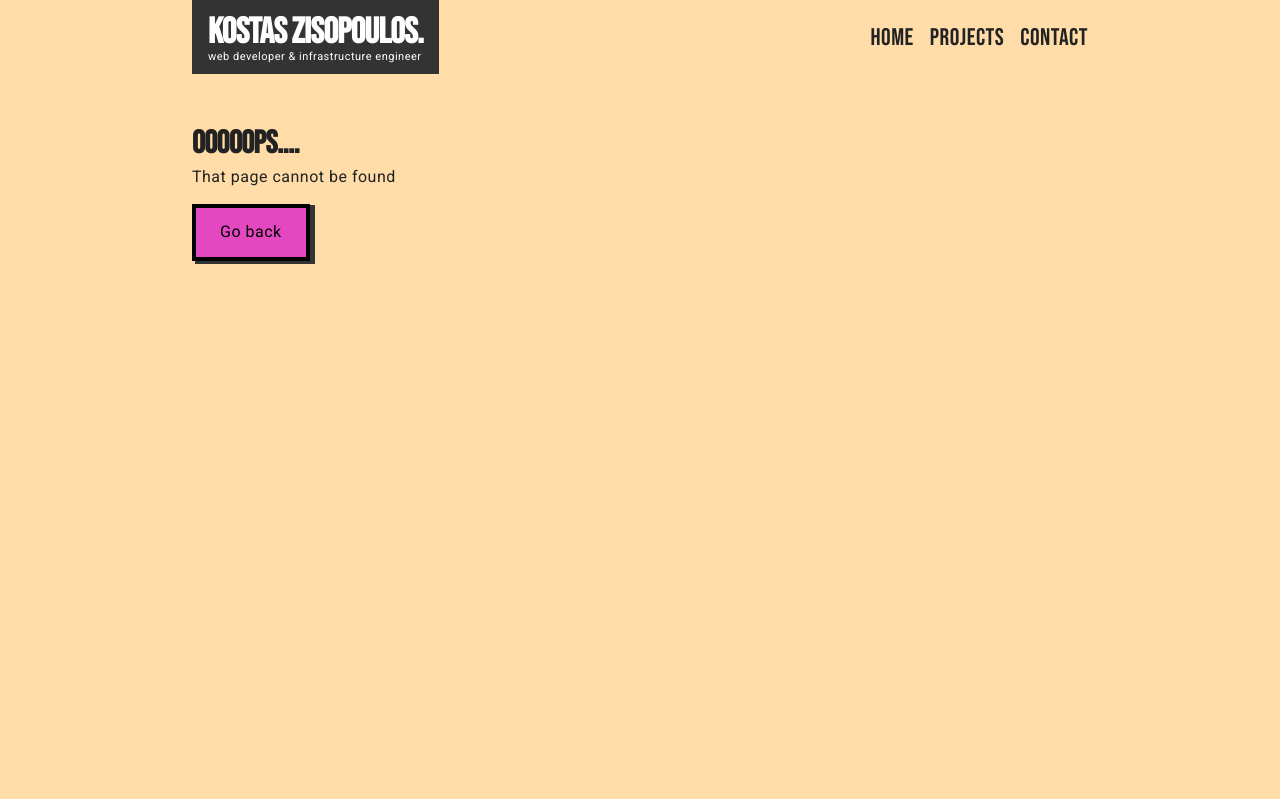
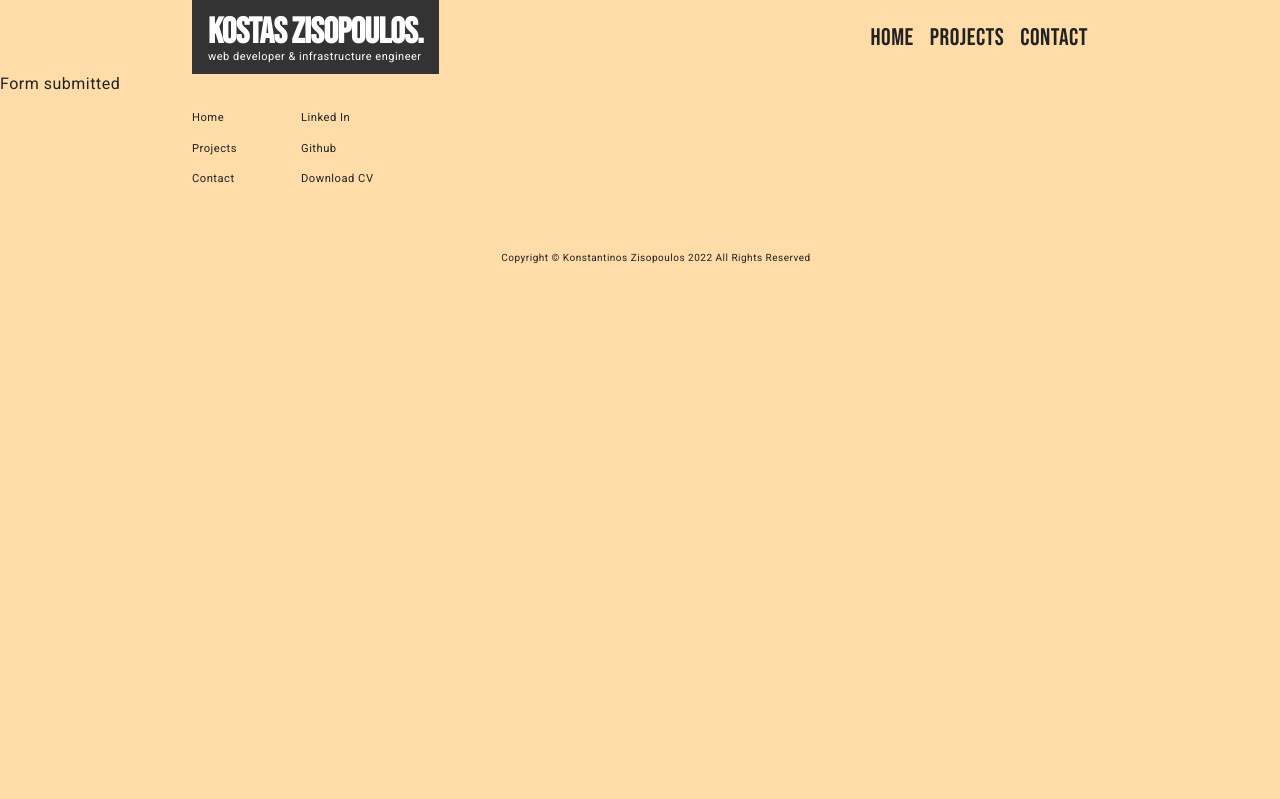
Before and after one commit to kzisopoulos/kostaszisopoulos, a Next.js app: page /success in a window 1280 px wide. Before the commit this address had no page. Shown: the top 799 px of the page. Built offline with nearby package versions, Linux system fonts and the light colour scheme.

Commit message:
reworking the form

```diff
--- a/pages/contact.js
+++ b/pages/contact.js
@@ -9,7 +9,6 @@ const Contact = () => {
     reset,
   } = useForm();
   const onSubmit = (data) => {
-    console.log(data);
     reset();
   };
   return (
@@ -35,7 +34,7 @@ const Contact = () => {
         <div className="contact__form">
           <form
             name="contact-form"
-            action="contact/?success=true"
+            action="/success"
             method="POST"
             data-netlify="true"
             onSubmit={handleSubmit(onSubmit)}
--- /dev/null
+++ b/pages/success.js
@@ -0,0 +1,7 @@
+import React from 'react';
+
+const Success = () => {
+  return <div>Form submitted </div>;
+};
+
+export default Success;
```
